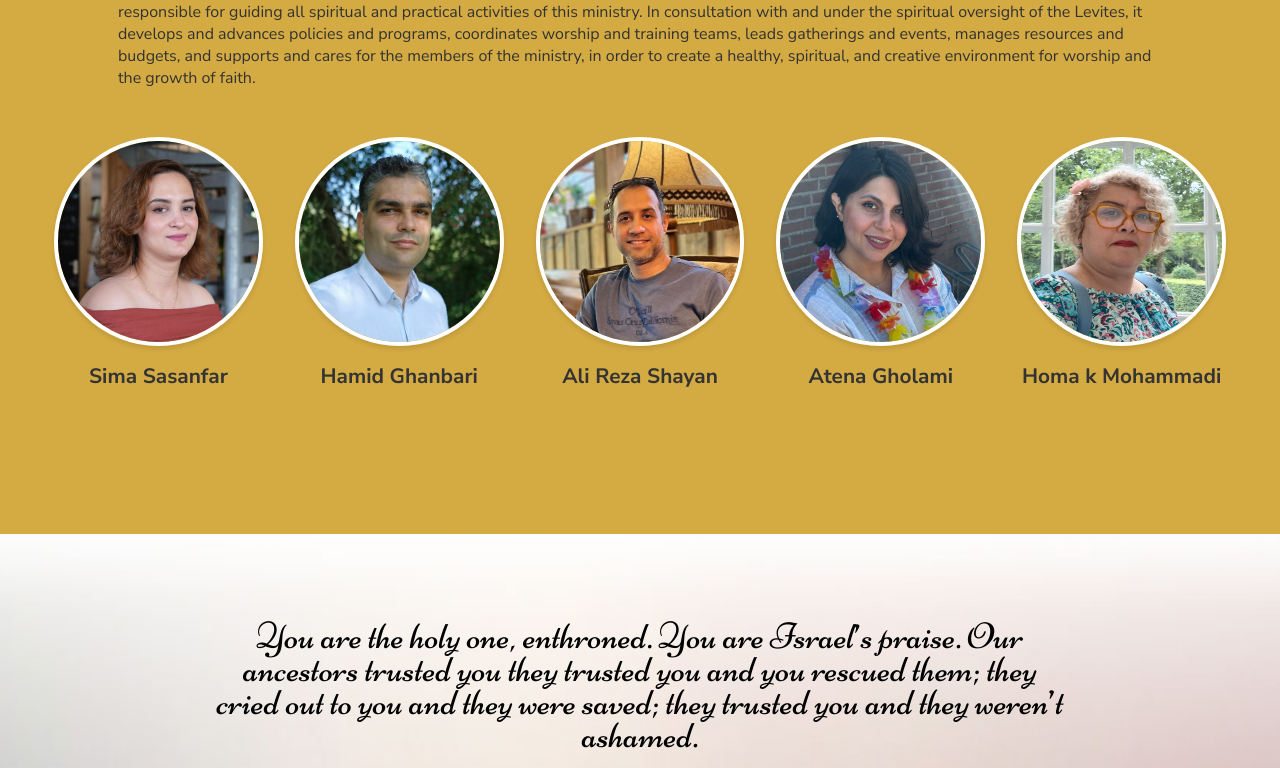
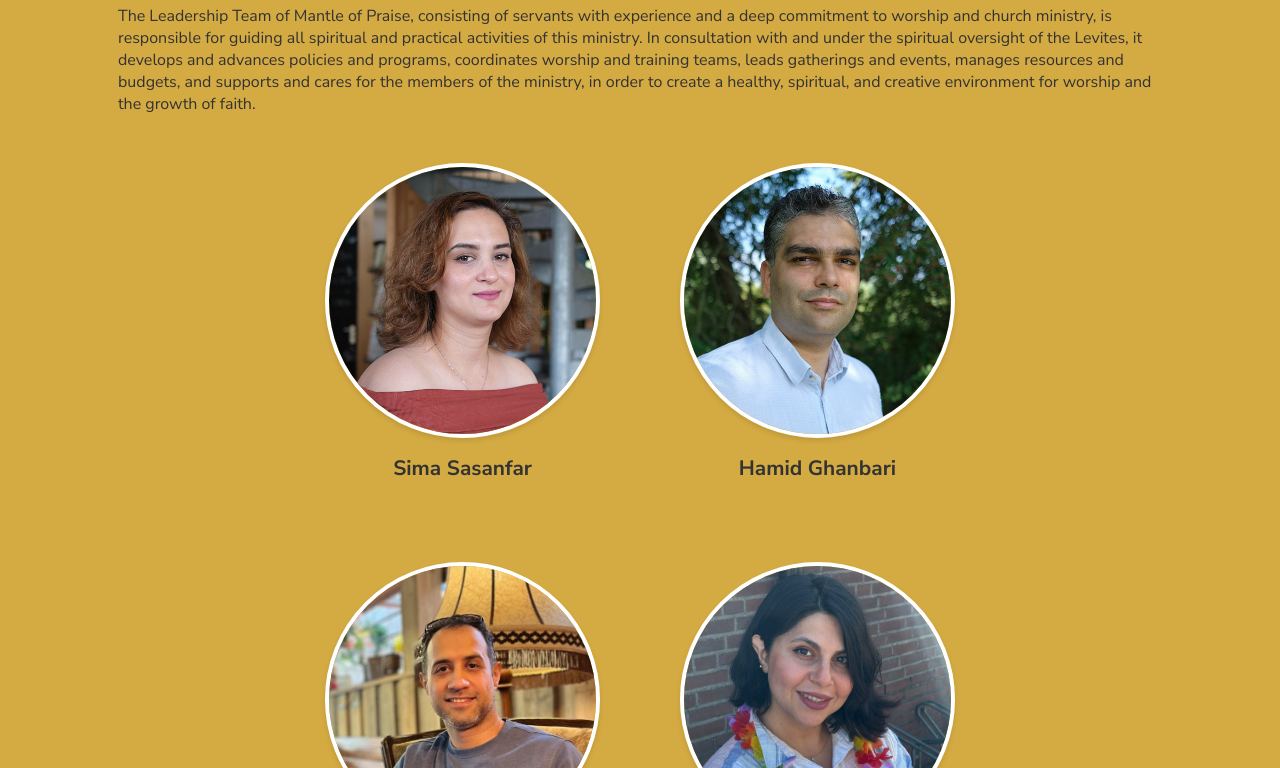
Before and after one commit to Melor-IT/mantleofpraise, a React (Create React App) app: page /about-us in a window 1280 px wide. Shown: the part 1252-2020 px from the top of the page. Built offline with nearby package versions, Linux system fonts and the light colour scheme.

Commit message:
farsi styling

```diff
--- a/src/App.js
+++ b/src/App.js
@@ -30,7 +30,10 @@ function App() {
   return (
     <IntlProvider locale={locale} messages={messages[locale]}>
       <BrowserRouter>
-        <div className="app">
+        <div
+          className={`app ${locale === "fa" ? "rtl" : "ltr"}`}
+          dir={locale === "fa" ? "rtl" : "ltr"}
+        >
           <Header locale={locale} setLocale={changeLocale} />
           <main>
             <Routes>
@@ -46,4 +49,5 @@ function App() {
   );
 }
 
+
 export default App;
--- a/src/components/Header.js
+++ b/src/components/Header.js
@@ -14,14 +14,15 @@ const Header = ({ locale, setLocale }) => {
   return (
     <header className="app-header">
       <div className="page-content">
-             <Link to="/">
-        <div className="logo-full">
-
-
+        <Link to="/">
+          <div className="logo-full">
             <img src="/images/logo-mini.png" alt="Logo" />
-            <img src="/images/rada-eng.png" alt="Logo" />
-
-        </div> </Link>
+            <img
+              src={locale === 'fa' ? '/images/rada-farsi.png' : '/images/rada-eng.png'}
+              alt="Logo"
+            />
+          </div>{' '}
+        </Link>
 
         <nav className="nav-menu" aria-label="Main navigation">
           {menuItems.map((item) => (
--- a/src/i18n/en.js
+++ b/src/i18n/en.js
@@ -64,6 +64,11 @@ const messages = {
   aboutUsShortText:
     'We is more than a team; we are a family worshiping, learning, and serving together.',
   aboutUsSectionText:
-    'Mantle of Praise is a spiritual family dedicated to bringing people together to experience the true presence of God through worship, learning, and service. We believe that every individual, with their unique gifts and heart, can play a distinct role in advancing faith and divine love. Our activities include worship and music, training, and organizing meetings and events, all coordinated under the leadership team and the spiritual guidance of the Levites. Alongside youth leaders, we prepare the next generation for a fruitful future and a life reflecting the light of Christ. Mantle of Praise is a place where people grow together, share experiences, and learn how to manifest God’s light in their personal lives and communities. We are instruments of service, but every blessing and growth we witness comes solely from God.'
+    'Mantle of Praise is a spiritual family dedicated to bringing people together to experience the true presence of God through worship, learning, and service. We believe that every individual, with their unique gifts and heart, can play a distinct role in advancing faith and divine love. Our activities include worship and music, training, and organizing meetings and events, all coordinated under the leadership team and the spiritual guidance of the Levites. Alongside youth leaders, we prepare the next generation for a fruitful future and a life reflecting the light of Christ. Mantle of Praise is a place where people grow together, share experiences, and learn how to manifest God’s light in their personal lives and communities. We are instruments of service, but every blessing and growth we witness comes solely from God.',
+  sima: 'Sima Sasanfar',
+  hamid: 'Hamid Ghanbari',
+  alireza: 'Ali Reza Shayan',
+  atena: 'Atena Gholami',
+  homa: 'Homa Mohammadi'
 };
 export default messages;
--- a/src/i18n/nl.js
+++ b/src/i18n/nl.js
@@ -65,6 +65,11 @@ const messages = {
   aboutUsShortText:
     'Wij zijn meer dan een team; wij zijn een familie die samen aanbidt, leert en dient.',
   aboutUsSectionText:
-    'Mantel van lof was born out of prayer, the guidance of the Holy Spirit, and a deep passion for worship. The founders, together with their families and with years of experience in worship and church ministry, established this ministry to be a place where the presence of God can be encountered, where spiritual growth takes place, and where churches—both Persian-speaking and international—are served. Time and again, we have experienced the power of true worship; a worship that renews hearts, transforms lives, and builds up the church.'
+    'Mantel van lof was born out of prayer, the guidance of the Holy Spirit, and a deep passion for worship. The founders, together with their families and with years of experience in worship and church ministry, established this ministry to be a place where the presence of God can be encountered, where spiritual growth takes place, and where churches—both Persian-speaking and international—are served. Time and again, we have experienced the power of true worship; a worship that renews hearts, transforms lives, and builds up the church.',
+  sima: 'Sima Sasanfar',
+  hamid: 'Hamid Ghanbari',
+  alireza: 'Ali Reza Shayan',
+  atena: 'Atena Gholami',
+  homa: 'Homa Mohammadi'
 };
 export default messages;
--- a/src/pages/AboutUsPage.js
+++ b/src/pages/AboutUsPage.js
@@ -12,7 +12,7 @@ export default function AboutUs() {
         <div className="page-content ">
           <h1>{formatMessage({ id: 'aboutUs', defaultMessage: 'About Us' })}</h1>
 
-          <h3 style={{ marginTop: '2rem' }}>
+          <h3 className='page-intro'>
             {formatMessage({
               id: 'aboutUsText',
               defaultMessage: 'The Spirit of the Lord GOD is upon me ...'
@@ -71,27 +71,54 @@ export default function AboutUs() {
           <div className="team">
             <div className="team-member">
               <img src="/images/sima.jpg" alt="Sima Sasanfar" />
-              <strong>Sima Sasanfar</strong>
+              <strong>
+                {formatMessage({
+                  id: 'sima',
+                  defaultMessage: 'Sima Sasanfar'
+                })}
+              </strong>
             </div>
 
             <div className="team-member">
               <img src="/images/hamid.jpg" alt="Hamid Ghanbari" />
-              <strong>Hamid Ghanbari</strong>
+              <strong>
+                {formatMessage({
+                  id: 'hamid',
+                  defaultMessage: 'Hamid Ghanbari'
+                })}
+              </strong>
             </div>
 
             <div className="team-member">
               <img src="/images/alireza.jpg" alt="Ali Reza Shayan" />
-              <strong>Ali Reza Shayan</strong>
+              <strong>
+                {formatMessage({
+                  id: 'alireza',
+                  defaultMessage: 'Ali Reza Shayan'
+                })}
+              </strong>
             </div>
 
             <div className="team-member">
               <img src="/images/atena.jpg" alt="Atena Gholami" />
-              <strong>Atena Gholami</strong>
+              <strong>
+                {' '}
+                {formatMessage({
+                  id: 'atena',
+                  defaultMessage: 'Atena Gholami'
+                })}
+              </strong>
             </div>
 
             <div className="team-member">
               <img src="/images/homa.jpg" alt="Homa K Mohammadi" />
-              <strong>Homa k Mohammadi</strong>
+              <strong>
+                {' '}
+                {formatMessage({
+                  id: 'homa',
+                  defaultMessage: 'Homa Mohammadi'
+                })}
+              </strong>
             </div>
           </div>
         </div>
--- a/src/pages/HomePage.js
+++ b/src/pages/HomePage.js
@@ -31,7 +31,7 @@ export default function HomePage({ locale, setLocale }) {
       <section className="secondary">
         <BackgroundImage url="/images/back2.jpg" className='mission'/>
         <div className="page-content">
-          <header>
+          <header className="missionus">
             <h2>
               {formatMessage({
                 id: 'ourMission',
--- a/src/pages/JoinUsPage.js
+++ b/src/pages/JoinUsPage.js
@@ -61,7 +61,7 @@ export default function JoinUs() {
             })}
           </h1>
 
-          <h3 style={{ marginTop: '2rem' }}>
+          <h3 className='page-intro'>
             {formatMessage({
               id: 'joinUsText',
               defaultMessage:
--- a/src/style/main.scss
+++ b/src/style/main.scss
@@ -1,6 +1,9 @@
 @use 'base';
 
 /* ========== پایه ========== */
+@import url('https://fonts.googleapis.com/css2?family=Nunito+Sans:wght@400;700&display=swap');
+@import url('https://fonts.googleapis.com/css2?family=Vazirmatn:wght@400;700&display=swap');
+
 html,
 body {
   margin: 0;
@@ -16,6 +19,22 @@ html,
   min-height: 100vh;
   display: flex;
   flex-direction: column;
+}
+
+.app {
+  &.ltr {
+    font-family: 'Nunito Sans', sans-serif;
+    font-size: 16px;
+    font-weight: 400;
+    font-style: normal;
+  }
+
+  &.rtl {
+    font-family: 'Vazirmatn', Tahoma, sans-serif;
+    font-size: 16px;
+    font-weight: 400;
+    font-style: normal;
+  }
 }
 
 .page-content {
@@ -81,7 +100,7 @@ html,
     }
 
     .lang-selector {
-      padding: 0 3rem 0 0;
+      padding: 0 3rem;
       z-index: 10;
     }
   }
@@ -325,6 +344,11 @@ footer {
       }
     }
 
+    .page-intro {
+      margin-top: 2rem;
+      line-height: 1.4;
+    }
+
     > .background {
       width: 100%;
       height: 100%;
@@ -386,8 +410,16 @@ section {
 
       > .botoje-white {
         bottom: 3rem;
+        width: 150px;
+        .app.ltr & {
           right: 3rem;
-        width: 150px;
+          left: auto;
+        }
+
+        .app.rtl & {
+          left: 3rem;
+          right: auto;
+        }
       }
     }
   }
@@ -396,10 +428,18 @@ section {
     justify-content: flex-start;
 
     .botoje-white {
+      bottom: 3rem;
+      width: 180px;
+
+      .app.ltr & {
         right: unset;
         left: 1rem;
-      bottom: 3rem;
-      width: 180px;
+      }
+
+      .app.rtl & {
+        left: unset;
+        right: 1rem;
+      }
     }
 
     .button {
@@ -618,18 +658,14 @@ section {
 
 .team {
   display: flex;
-  flex-direction: row;
-  padding: 3rem 0;
-  gap: 2rem;
+  flex-wrap: wrap;
   justify-content: center;
+  padding: 3rem 4rem;
+  gap: 5rem;
 
   > .team-member {
     flex: 0 0 20%;
-  }
-}
-
-.team-member {
-  display: inline-flex;
+    display: flex;
     flex-direction: column;
     gap: 1rem;
     align-items: center;
@@ -645,6 +681,31 @@ section {
     > strong {
       font-weight: bold;
       font-size: 1.3rem;
+      text-align: center;
+    }
+  }
+}
+
+@media (max-width: 1300px) {
+  .team > .team-member {
+    flex: 0 0 30%;
+  }
+}
+
+@media (max-width: 900px) {
+  .team > .team-member {
+    flex: 0 0 45%;
+  }
+}
+
+@media (max-width: 600px) {
+  .team {
+    flex-direction: column;
+    align-items: center;
+  }
+
+  .team > .team-member {
+    flex: 0 0 100%;
   }
 }
 
@@ -736,9 +797,26 @@ section {
           right: 1rem;
           width: 60px;
         }
+        h2,
+        h1 {
+          padding: 0 2rem;
+        }
       }
     }
 
+    &.secondary {
+      .page-content {
+        > header {
+          flex-direction: column;
+          align-items: center;
+          text-align: center;
+
+          > * {
+            flex: 1 0 100%;
+          }
+        }
+      }
+    }
     &.about-us {
       .button {
         margin-top: 5rem;
@@ -800,16 +878,4 @@ section {
       margin-bottom: 0 !important;
     }
   }
-
-  .team {
-    padding: 3rem 4rem;
-    flex-direction: column;
-    gap: 5rem;
 }
-
-  .team-member {
-    > strong {
-      font-size: 1.8rem;
-    }
-  }
-}
```
Also changed, not shown: src/i18n/fa.js (+6 -1 lines). Lines whose indentation alone changed are shown as unchanged.
